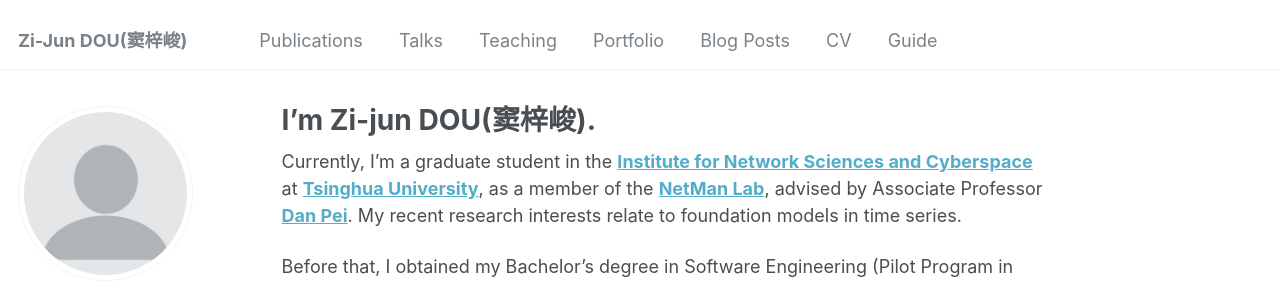
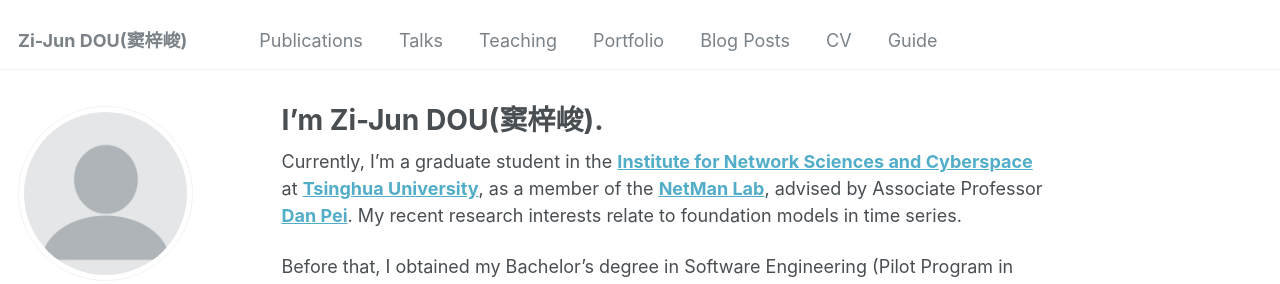
Before and after one commit to ROY-DOU/personal_homepage, a Jekyll site: the page built from _pages/about.md, in a window 1280 px wide and 900 px high. Shown: the top 284 px of the window. Built offline with Jekyll 4.4.1, drawn with Linux system fonts in a browser that asks for light colours; some web fonts are replaced.

```diff
--- a/_pages/about.md
+++ b/_pages/about.md
@@ -1,6 +1,6 @@
 ---
 permalink: /
-title: "I'm Zi-jun DOU(窦梓峻)."
+title: "I'm Zi-Jun DOU(窦梓峻)."
 author_profile: true
 redirect_from:
   - /about/
```
